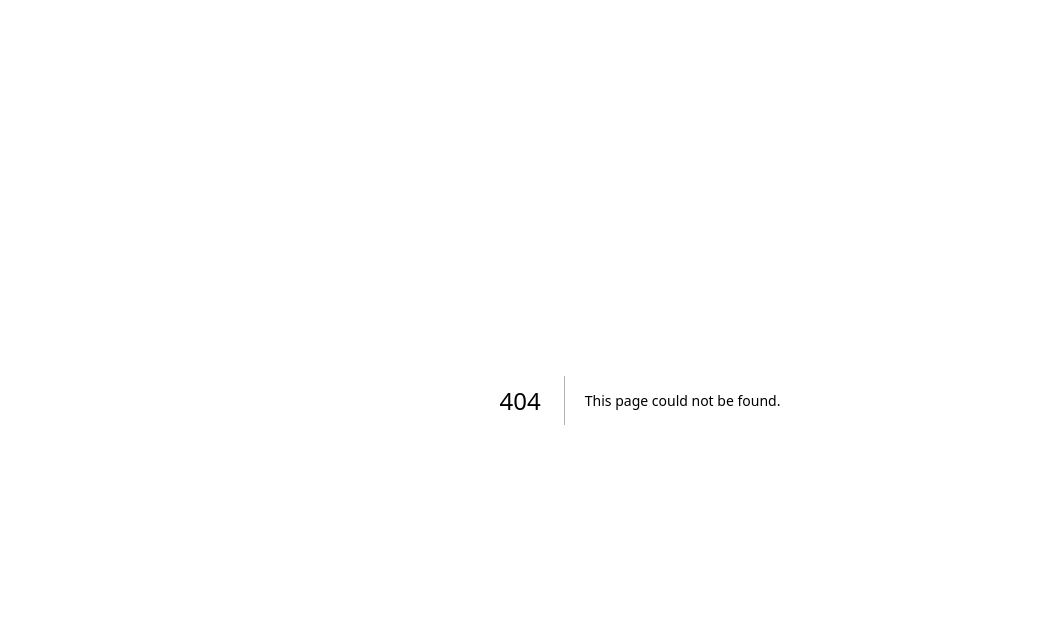
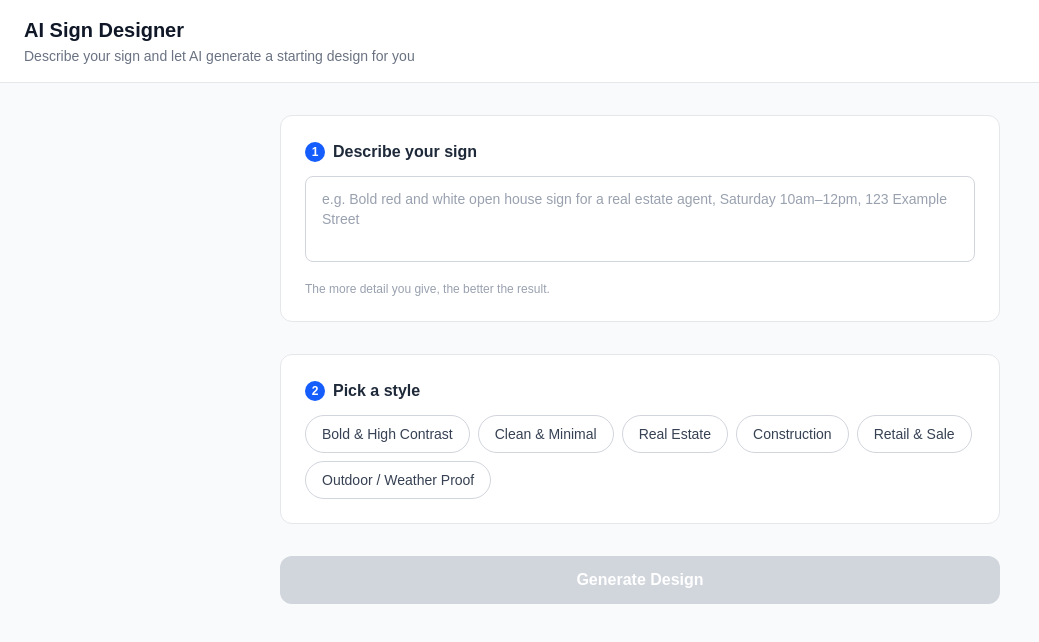
Before and after one commit to majeytunio/ss-signs-automation-product-extension, a Next.js app: page /designer in a window 1280 px wide. Before the commit this address had no page. Shown: the top 642 px of the page, without its empty margins (0-1039 px from the left). Built offline with nearby package versions, Linux system fonts and the light colour scheme.

Commit message:
feat: add next.js ai designer frontend UI and components

```diff
--- /dev/null
+++ b/app/designer/page.tsx
@@ -0,0 +1,153 @@
+"use client";
+import { useState } from "react";
+
+const STYLES = [
+  "Bold & High Contrast",
+  "Clean & Minimal",
+  "Real Estate",
+  "Construction",
+  "Retail & Sale",
+  "Outdoor / Weather Proof",
+];
+
+export default function DesignerPage() {
+  const [prompt, setPrompt] = useState("");
+  const [selectedStyle, setSelectedStyle] = useState("");
+  const [loading, setLoading] = useState(false);
+  const [imageUrl, setImageUrl] = useState("");
+
+  const handleGenerate = async () => {
+    if (!prompt || !selectedStyle) return;
+    setLoading(true);
+    setImageUrl("");
+
+    // Placeholder — real Gemini call goes here later
+    await new Promise((r) => setTimeout(r, 2000));
+    setImageUrl("https://placehold.co/800x600/1a56a0/ffffff?text=AI+Generated+Sign");
+    setLoading(false);
+  };
+
+  return (
+    <main className="min-h-screen bg-gray-50">
+
+      {/* Header */}
+      <div className="bg-white border-b border-gray-200 px-6 py-4">
+        <h1 className="text-xl font-bold text-gray-900">AI Sign Designer</h1>
+        <p className="text-sm text-gray-500 mt-0.5">
+          Describe your sign and let AI generate a starting design for you
+        </p>
+      </div>
+
+      <div className="max-w-3xl mx-auto px-6 py-8 space-y-8">
+
+        {/* Step 1 - Prompt */}
+        <div className="bg-white rounded-xl border border-gray-200 p-6 space-y-3">
+          <div className="flex items-center gap-2">
+            <span className="bg-blue-600 text-white text-xs font-bold
+            rounded-full w-5 h-5 flex items-center justify-center">1</span>
+            <h2 className="font-semibold text-gray-800">Describe your sign</h2>
+          </div>
+          <textarea
+            rows={3}
+            value={prompt}
+            onChange={(e) => setPrompt(e.target.value)}
+            placeholder="e.g. Bold red and white open house sign for a real estate agent, Saturday 10am–12pm, 123 Example Street"
+            className="w-full border border-gray-300 rounded-lg px-4 py-3
+            text-sm text-gray-800 placeholder-gray-400 resize-none
+            focus:outline-none focus:ring-2 focus:ring-blue-500"
+          />
+          <p className="text-xs text-gray-400">
+            The more detail you give, the better the result.
+          </p>
+        </div>
+
+        {/* Step 2 - Style */}
+        <div className="bg-white rounded-xl border border-gray-200 p-6 space-y-3">
+          <div className="flex items-center gap-2">
+            <span className="bg-blue-600 text-white text-xs font-bold
+            rounded-full w-5 h-5 flex items-center justify-center">2</span>
+            <h2 className="font-semibold text-gray-800">Pick a style</h2>
+          </div>
+          <div className="flex flex-wrap gap-2">
+            {STYLES.map((style) => (
+              <button
+                key={style}
+                onClick={() => setSelectedStyle(style)}
+                className={`px-4 py-2 rounded-full text-sm font-medium border
+                transition-all duration-150
+                ${selectedStyle === style
+                  ? "bg-blue-600 text-white border-blue-600"
+                  : "bg-white text-gray-700 border-gray-300 hover:border-blue-400"
+                }`}
+              >
+                {style}
+              </button>
+            ))}
+          </div>
+        </div>
+
+        {/* Generate Button */}
+        <button
+          onClick={handleGenerate}
+          disabled={!prompt || !selectedStyle || loading}
+          className={`w-full py-3 rounded-xl font-semibold text-white
+          transition-all duration-150
+          ${!prompt || !selectedStyle || loading
+            ? "bg-gray-300 cursor-not-allowed"
+            : "bg-blue-600 hover:bg-blue-700 active:scale-95"
+          }`}
+        >
+          {loading ? "Generating your design..." : "Generate Design"}
+        </button>
+
+        {/* Loading State */}
+        {loading && (
+          <div className="bg-white rounded-xl border border-gray-200 p-8
+          flex flex-col items-center justify-center gap-3">
+            <div className="w-8 h-8 border-4 border-blue-600 border-t-transparent
+            rounded-full animate-spin" />
+            <p className="text-sm text-gray-500">
+              AI is generating your sign design...
+            </p>
+          </div>
+        )}
+
+        {/* Preview */}
+        {imageUrl && !loading && (
+          <div className="bg-white rounded-xl border border-gray-200 p-6 space-y-4">
+            <div className="flex items-center gap-2">
+              <span className="bg-blue-600 text-white text-xs font-bold
+              rounded-full w-5 h-5 flex items-center justify-center">3</span>
+              <h2 className="font-semibold text-gray-800">Your generated design</h2>
+            </div>
+
+            <img
+              src={imageUrl}
+              alt="Generated sign design"
+              className="w-full rounded-lg border border-gray-100"
+            />
+
+            <div className="flex gap-3">
+              <button
+                onClick={handleGenerate}
+                className="flex-1 py-2.5 rounded-lg border border-gray-300
+                text-sm font-medium text-gray-700 hover:bg-gray-50
+                transition-all duration-150"
+              >
+                Regenerate
+              </button>
+              <button
+                className="flex-1 py-2.5 rounded-lg bg-blue-600
+                text-sm font-medium text-white hover:bg-blue-700
+                transition-all duration-150"
+              >
+                Use This Design →
+              </button>
+            </div>
+          </div>
+        )}
+
+      </div>
+    </main>
+  );
+}
--- a/app/layout.tsx
+++ b/app/layout.tsx
@@ -13,8 +13,8 @@ const geistMono = Geist_Mono({
 });
 
 export const metadata: Metadata = {
-  title: "Create Next App",
-  description: "Generated by create next app",
+  title: "SS Signs AI Designer",
+  description: "Developed by SS Signs, this AI Designer helps you create custom sign designs quickly and easily.",
 };
 
 export default function RootLayout({
```
